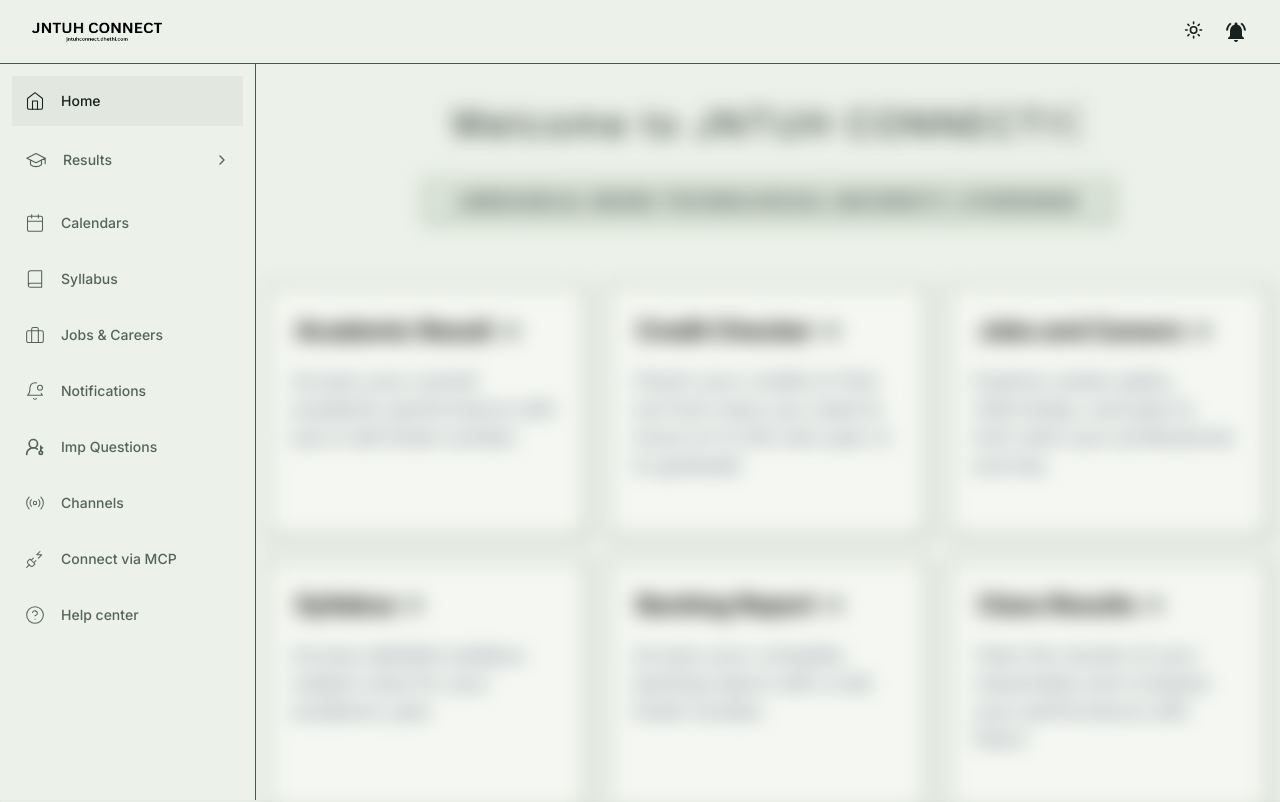
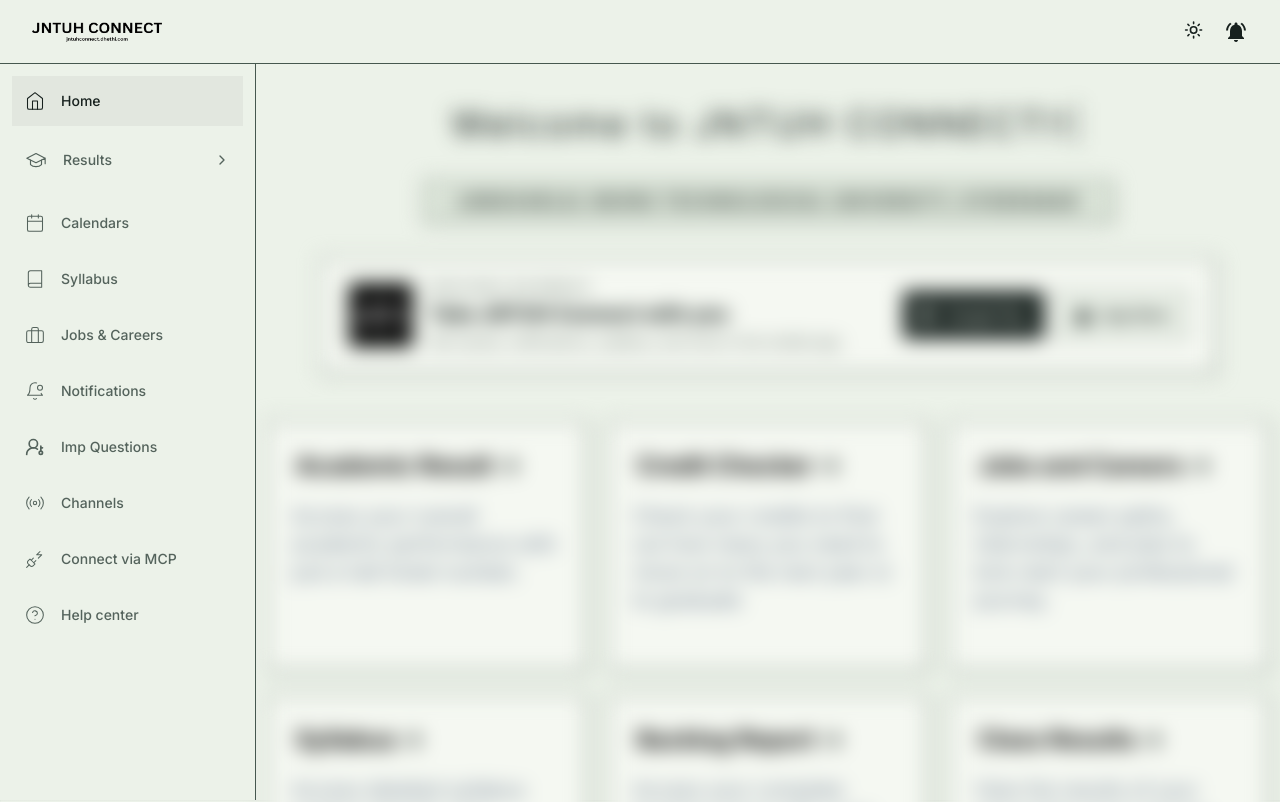
Before and after one commit to ThilakReddyy/JNTUHRESULTS-WEB, a Next.js app: page / in a window 1280 px wide. Shown: the top 802 px of the page. Built offline with nearby package versions, Linux system fonts and the light colour scheme.

Commit message:
Feat: promoting play store and app store

```diff
--- a/app/(root)/page.tsx
+++ b/app/(root)/page.tsx
@@ -1,4 +1,5 @@
 import AdComponent from "@/components/ads/adcomponent";
+import DesktopAppDownload from "@/components/download/desktop-app-download";
 import Title from "@/components/homepage/title";
 import { homeLinks } from "@/constants/homeLinks";
 import Link from "next/link";
@@ -24,6 +25,7 @@ export default function Home() {
           Jawaharlal Nehru Technological University, Hyderabad
         </div>
       </div>
+      <DesktopAppDownload />
       <div className="flex justify-center lg:hidden">
         {/* <AdComponent /> */}
       </div>
--- /dev/null
+++ b/components/download/desktop-app-download.tsx
@@ -0,0 +1,63 @@
+import Image from "next/image";
+import { FaApple, FaGooglePlay } from "react-icons/fa";
+
+import {
+  APP_STORE_URL,
+  PLAY_STORE_URL,
+} from "@/customhooks/appdownloadhook";
+
+export default function DesktopAppDownload() {
+  return (
+    <section
+      aria-labelledby="desktop-app-download-title"
+      className="mx-auto mt-5 hidden w-[calc(100%-2rem)] max-w-4xl items-center justify-between gap-8 border border-border bg-card px-7 py-5 text-card-foreground shadow-[3px_3px_0_hsl(var(--border)/0.16)] md:flex"
+    >
+      <div className="flex min-w-0 items-center gap-4 text-left">
+        <Image
+          src="/icon-192x192.png"
+          alt=""
+          width={64}
+          height={64}
+          className="h-16 w-16 shrink-0 border border-border bg-background"
+        />
+        <div>
+          <p className="text-[11px] font-bold uppercase tracking-[0.18em] text-muted-foreground">
+            Available on mobile
+          </p>
+          <h2
+            id="desktop-app-download-title"
+            className="mt-1 text-xl font-extrabold"
+          >
+            Take JNTUH Connect with you
+          </h2>
+          <p className="mt-1 text-sm text-muted-foreground">
+            Get results, notifications, syllabus, and more in the mobile app.
+          </p>
+        </div>
+      </div>
+
+      <div className="flex shrink-0 items-center gap-3">
+        <a
+          href={PLAY_STORE_URL}
+          target="_blank"
+          rel="noopener noreferrer"
+          aria-label="Download JNTUH Connect from Google Play"
+          className="inline-flex min-h-12 items-center gap-2 border border-primary bg-primary px-4 py-3 text-sm font-bold text-primary-foreground transition-transform hover:-translate-y-0.5 focus-visible:outline-none focus-visible:ring-2 focus-visible:ring-ring"
+        >
+          <FaGooglePlay size={18} aria-hidden="true" />
+          Google Play
+        </a>
+        <a
+          href={APP_STORE_URL}
+          target="_blank"
+          rel="noopener noreferrer"
+          aria-label="Download JNTUH Connect from the App Store"
+          className="inline-flex min-h-12 items-center gap-2 border border-border bg-background px-4 py-3 text-sm font-bold transition-transform hover:-translate-y-0.5 hover:bg-secondary focus-visible:outline-none focus-visible:ring-2 focus-visible:ring-ring"
+        >
+          <FaApple size={21} aria-hidden="true" />
+          App Store
+        </a>
+      </div>
+    </section>
+  );
+}
```
